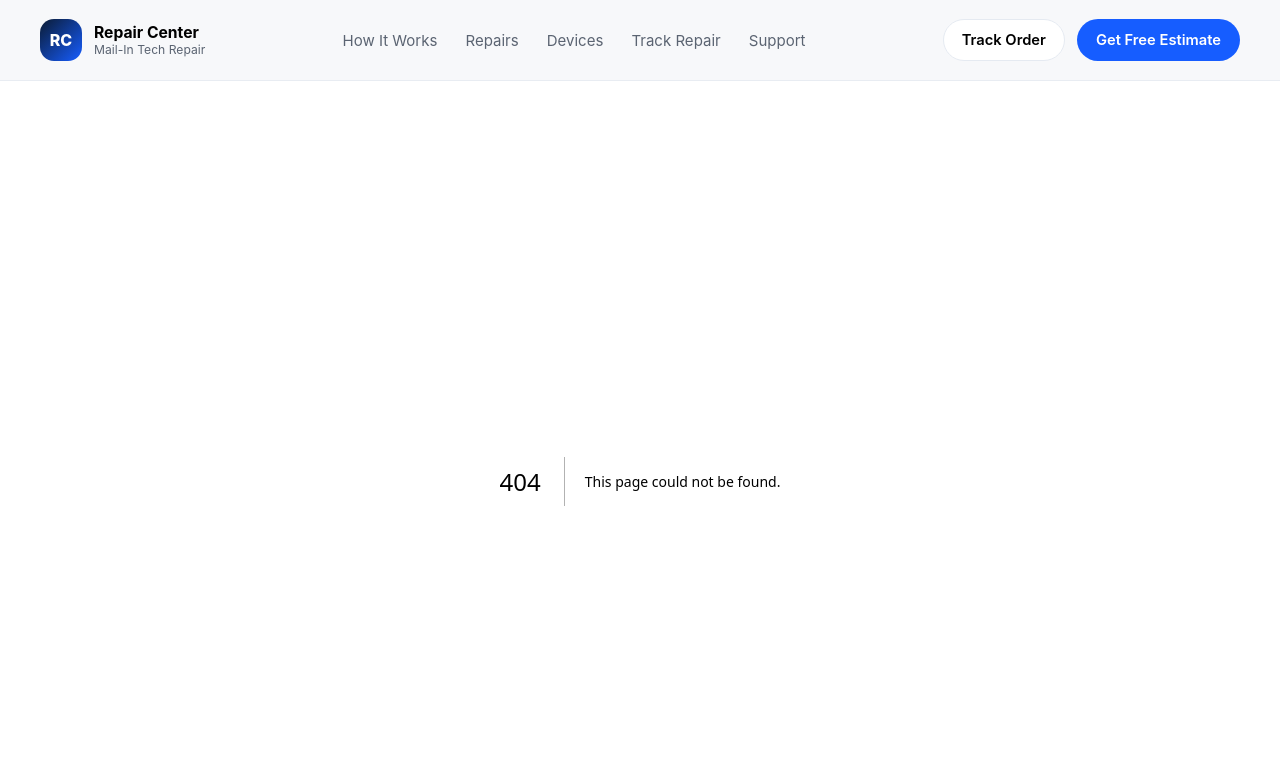
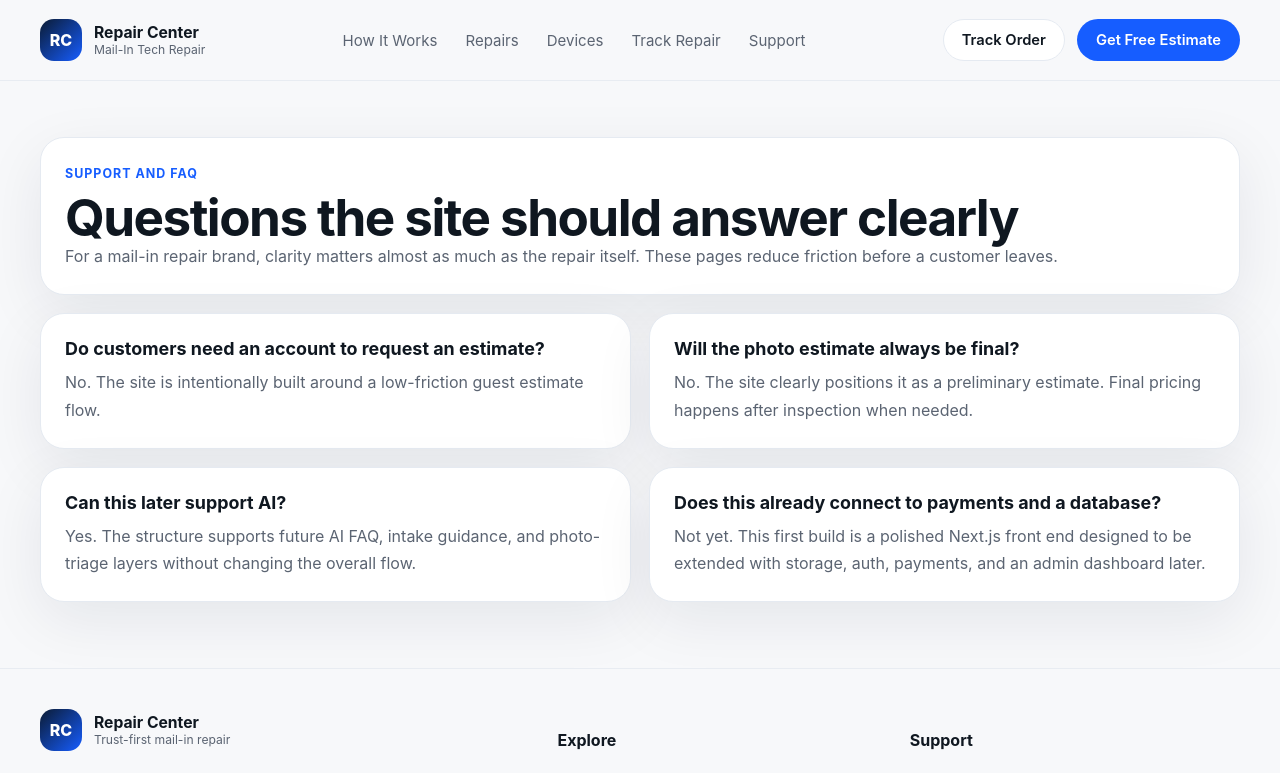
Before and after one commit to kkoly10/repair-center, a Next.js app: page /faq in a window 1280 px wide. Before the commit this address had no page. Shown: the top 773 px of the page. Built offline with nearby package versions, Linux system fonts and the light colour scheme.

Commit message:
Add FAQ page

```diff
--- /dev/null
+++ b/app/faq/page.js
@@ -0,0 +1,43 @@
+const faqs = [
+  {
+    question: 'Do customers need an account to request an estimate?',
+    answer: 'No. The site is intentionally built around a low-friction guest estimate flow.',
+  },
+  {
+    question: 'Will the photo estimate always be final?',
+    answer: 'No. The site clearly positions it as a preliminary estimate. Final pricing happens after inspection when needed.',
+  },
+  {
+    question: 'Can this later support AI?',
+    answer: 'Yes. The structure supports future AI FAQ, intake guidance, and photo-triage layers without changing the overall flow.',
+  },
+  {
+    question: 'Does this already connect to payments and a database?',
+    answer: 'Not yet. This first build is a polished Next.js front end designed to be extended with storage, auth, payments, and an admin dashboard later.',
+  },
+]
+
+export default function FaqPage() {
+  return (
+    <main className='page-hero'>
+      <div className='site-shell page-stack'>
+        <div className='info-card'>
+          <div className='kicker'>Support and FAQ</div>
+          <h1>Questions the site should answer clearly</h1>
+          <p>
+            For a mail-in repair brand, clarity matters almost as much as the repair itself. These pages reduce friction before a customer leaves.
+          </p>
+        </div>
+
+        <div className='grid-2'>
+          {faqs.map((faq) => (
+            <div key={faq.question} className='faq-card'>
+              <h3>{faq.question}</h3>
+              <p>{faq.answer}</p>
+            </div>
+          ))}
+        </div>
+      </div>
+    </main>
+  )
+}
```
